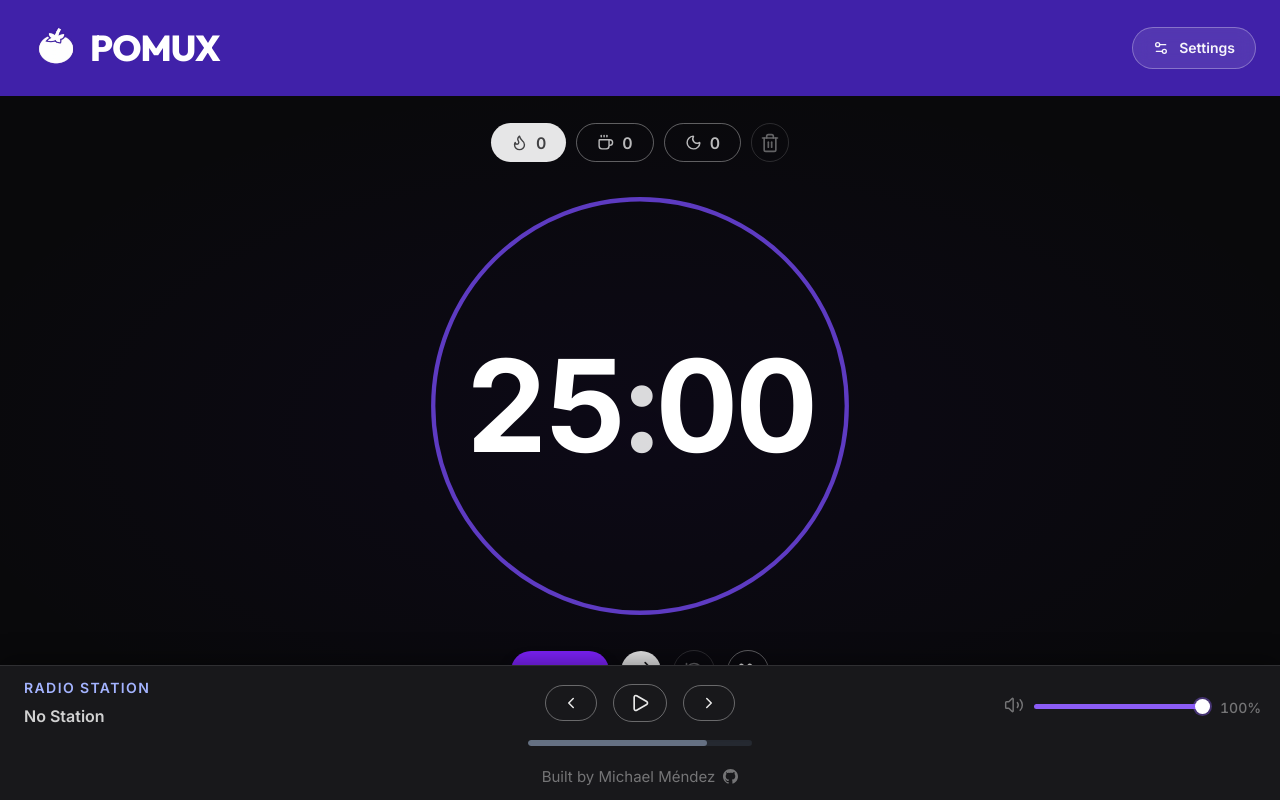
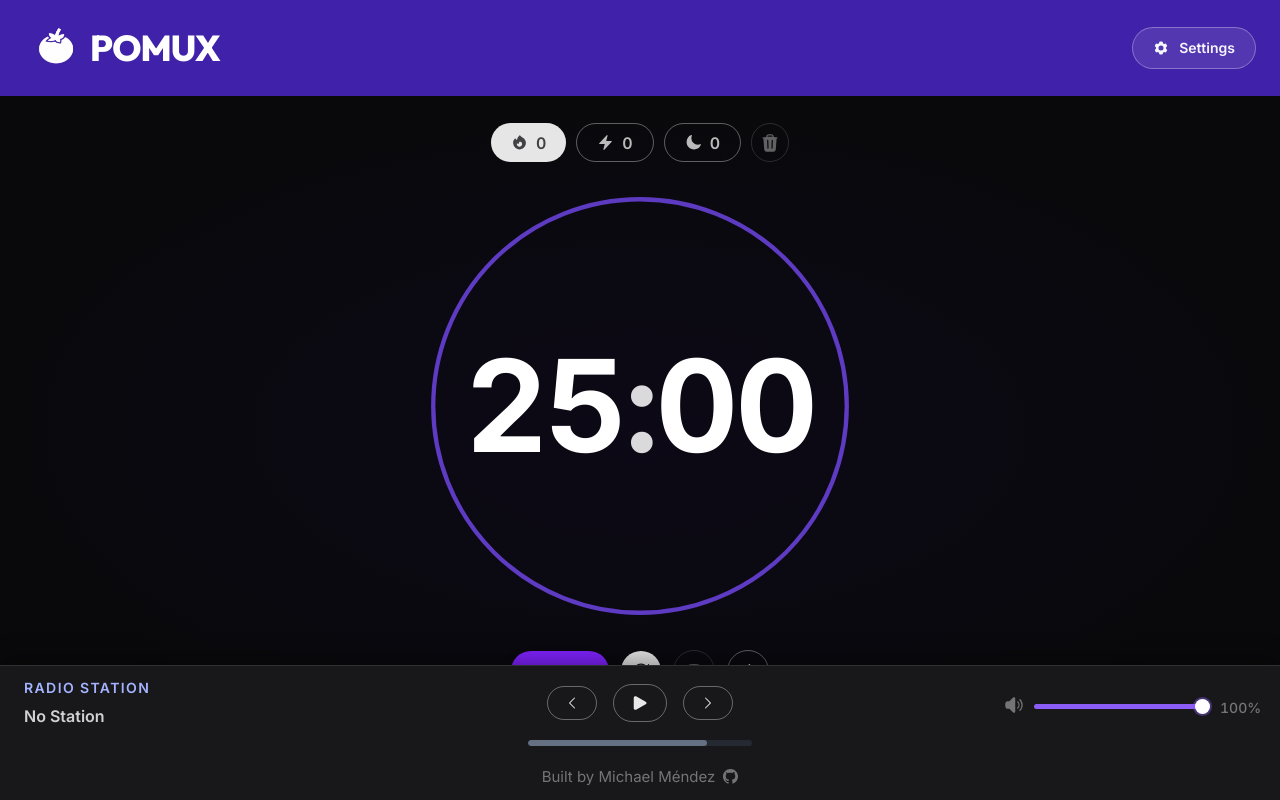
Before and after one commit to michaelmendez/pomux, a React (Vite) app: page / in a window 1280 px wide. Built offline with nearby package versions, Linux system fonts and the light colour scheme; no server answers.

Commit message:
feat: replace lucide-react icons with Heroicons in various components

```diff
--- a/package.json
+++ b/package.json
@@ -12,8 +12,8 @@
     "deploy:worker": "npx wrangler deploy"
   },
   "dependencies": {
+    "@heroicons/react": "^2.2.0",
     "@tailwindcss/vite": "^4.2.2",
-    "lucide-react": "^1.0.1",
     "react": "^19.2.4",
     "react-dom": "^19.2.4",
     "tailwindcss": "^4.2.2",
--- a/src/features/header/components/Settings.tsx
+++ b/src/features/header/components/Settings.tsx
@@ -3,7 +3,14 @@ import { useSettings } from "@/contexts/useSettings";
 import Slider from "@/shared/ui/Slider";
 import { ensureNotificationPermission } from "@/utils/notifications";
 import { toMinutes, toSeconds } from "@/utils/timeConversion";
-import { Bell, BellOff, Settings2, Volume2, VolumeX, X } from "lucide-react";
+import {
+  BellIcon,
+  BellSlashIcon,
+  Cog6ToothIcon,
+  SpeakerWaveIcon,
+  SpeakerXMarkIcon,
+  XMarkIcon,
+} from "@heroicons/react/24/solid";
 import { useEffect, useRef, useState } from "react";
 
 type SettingsToggleCardProps = {
@@ -191,7 +198,7 @@ export default function Settings() {
           title="Open settings"
           className="inline-flex items-center gap-2.5 rounded-full border border-white/30 bg-white/10 px-5 py-2.5 text-sm font-semibold text-white/95 backdrop-blur transition-colors hover:bg-white/20 focus-visible:outline-none focus-visible:ring-2 focus-visible:ring-white/40"
         >
-          <Settings2 size={16} />
+          <Cog6ToothIcon className="h-4 w-4" />
           Settings
         </button>
       </div>
@@ -234,7 +241,7 @@ export default function Settings() {
                   onClick={closeModal}
                   className="rounded-full border border-white/20 p-2 text-white/75 transition-colors hover:bg-white/10 hover:text-white focus-visible:outline-none focus-visible:ring-2 focus-visible:ring-white/40"
                 >
-                  <X size={16} />
+                  <XMarkIcon className="h-4 w-4" />
                 </button>
               </div>
 
@@ -314,8 +321,8 @@ export default function Settings() {
                       disabledTitle="Enable notifications"
                       enabledDescription="You will get alerts when a session ends."
                       disabledDescription="Get alerts when focus or break sessions complete."
-                      enabledIcon={<Bell size={18} />}
-                      disabledIcon={<BellOff size={18} />}
+                      enabledIcon={<BellIcon className="h-4 w-4" />}
+                      disabledIcon={<BellSlashIcon className="h-4 w-4" />}
                     />
 
                     <SettingsToggleCard
@@ -325,8 +332,8 @@ export default function Settings() {
                       disabledTitle="Enable sound"
                       enabledDescription="Play a sound when a session ends."
                       disabledDescription="Mute end-of-session sound alerts."
-                      enabledIcon={<Volume2 size={18} />}
-                      disabledIcon={<VolumeX size={18} />}
+                      enabledIcon={<SpeakerWaveIcon className="h-4 w-4" />}
+                      disabledIcon={<SpeakerXMarkIcon className="h-4 w-4" />}
                     />
                   </section>
                 </div>
--- a/src/features/radio/components/Station.tsx
+++ b/src/features/radio/components/Station.tsx
@@ -7,7 +7,7 @@ import useApi from "@/hooks/useApi";
 import Skeleton from "@/shared/ui/Skeleton";
 import type { RadioStation } from "@/types/types";
 import { toHttps } from "@/utils/toHttps";
-import { ChevronDown } from "lucide-react";
+import { ChevronDownIcon } from "@heroicons/react/24/solid";
 import { useEffect, useRef, useState } from "react";
 
 const RADIO_STATIONS_URL = env.radioStationsUrl;
@@ -105,7 +105,7 @@ export default function Station() {
                 isMobileExpanded ? "rotate-180" : "rotate-0"
               }`}
             >
-              <ChevronDown size={16} />
+              <ChevronDownIcon className="h-4 w-4" />
             </span>
           </span>
         </button>
--- a/src/features/radio/components/StationControls.tsx
+++ b/src/features/radio/components/StationControls.tsx
@@ -1,6 +1,5 @@
 import Button from "@/shared/ui/Button";
-import { ICON_SIZE } from "@/constants/consts";
-import { ChevronLeft, ChevronRight, Pause, Play } from "lucide-react";
+import { ChevronLeftIcon, ChevronRightIcon, PauseIcon, PlayIcon } from "@heroicons/react/24/solid";
 
 type Props = {
   isPlaying: boolean;
@@ -13,13 +12,13 @@ export default function StationControls({ isPlaying, onPlay, onPrev, onNext }: R
   return (
     <div className="flex items-center justify-center gap-4">
       <Button onClick={onPrev} title="Previous">
-        <ChevronLeft size={ICON_SIZE.SM} />
+        <ChevronLeftIcon className="h-4 w-4" />
       </Button>
       <Button onClick={onPlay} title={isPlaying ? "Pause" : "Play"}>
-        {isPlaying ? <Pause size={ICON_SIZE.MD} /> : <Play size={ICON_SIZE.MD} />}
+        {isPlaying ? <PauseIcon className="h-5 w-5" /> : <PlayIcon className="h-5 w-5" />}
       </Button>
       <Button onClick={onNext} title="Next">
-        <ChevronRight size={ICON_SIZE.SM} />
+        <ChevronRightIcon className="h-4 w-4" />
       </Button>
     </div>
   );
--- a/src/features/radio/components/VolumeBar.tsx
+++ b/src/features/radio/components/VolumeBar.tsx
@@ -1,6 +1,6 @@
-import { AUDIO_VOLUME, ICON_SIZE } from "@/constants/consts";
+import { AUDIO_VOLUME } from "@/constants/consts";
 import Slider from "@/shared/ui/Slider";
-import { Volume1, Volume2, VolumeX } from "lucide-react";
+import { SpeakerWaveIcon, SpeakerXMarkIcon } from "@heroicons/react/24/solid";
 import { useState } from "react";
 
 interface VolumeBarProps {
@@ -29,9 +29,9 @@ const VolumeBar = ({ onChange, initialVolume = AUDIO_VOLUME.DEFAULT }: VolumeBar
     }
   };
 
-  let VolumeIcon = Volume2;
-  if (volume === AUDIO_VOLUME.MIN) VolumeIcon = VolumeX;
-  else if (volume < AUDIO_VOLUME.LOW_THRESHOLD) VolumeIcon = Volume1;
+  let VolumeIcon = SpeakerWaveIcon;
+  if (volume === AUDIO_VOLUME.MIN) VolumeIcon = SpeakerXMarkIcon;
+  else if (volume < AUDIO_VOLUME.LOW_THRESHOLD) VolumeIcon = SpeakerWaveIcon; // low and normal uses same icon for now
 
   return (
     <div className="flex items-end gap-2.5">
@@ -40,7 +40,7 @@ const VolumeBar = ({ onChange, initialVolume = AUDIO_VOLUME.DEFAULT }: VolumeBar
         title={volume === AUDIO_VOLUME.MIN ? "Unmute" : "Mute"}
         className="text-white/40 hover:text-white transition-colors duration-200 cursor-pointer shrink-0 leading-none"
       >
-        <VolumeIcon size={ICON_SIZE.MD} strokeWidth={1.75} />
+        <VolumeIcon className="h-5 w-5" />
       </button>
       <Slider
         value={volume}
--- a/src/features/timer/components/TimerControlBar.tsx
+++ b/src/features/timer/components/TimerControlBar.tsx
@@ -1,7 +1,11 @@
-import { DEFAULT_DURATIONS, ICON_SIZE, TIMER_TYPES } from "@/constants/consts";
+import { DEFAULT_DURATIONS, TIMER_TYPES } from "@/constants/consts";
 import Button from "@/shared/ui/Button";
 import type { TimerTypes } from "@/types/types";
-import { FastForward, Repeat, RotateCcw } from "lucide-react";
+import {
+  ArrowPathIcon,
+  ArrowPathRoundedSquareIcon,
+  ArrowRightIcon,
+} from "@heroicons/react/24/solid";
 
 type TimerControlBarProps = {
   isTimerRunning: boolean;
@@ -40,7 +44,7 @@ export default function TimerControlBar({
         title={autoStart ? "Auto-start on" : "Auto-start off"}
         className="font-semibold rounded-full p-2.5 text-sm"
       >
-        <Repeat size={ICON_SIZE.MD} />
+        <ArrowPathIcon className="h-5 w-5" />
       </Button>
       <Button
         onClick={handleRefreshTime}
@@ -48,7 +52,7 @@ export default function TimerControlBar({
         disabled={seconds === DEFAULT_DURATIONS[activeButton]}
         className="font-semibold rounded-full p-2.5 text-sm"
       >
-        <RotateCcw size={ICON_SIZE.MD} />
+        <ArrowPathRoundedSquareIcon className="h-5 w-5" />
       </Button>
       <Button
         onClick={handleSkipToNextPhase}
@@ -58,7 +62,7 @@ export default function TimerControlBar({
         }
         className="font-semibold rounded-full p-2.5 text-sm"
       >
-        <FastForward size={ICON_SIZE.MD} />
+        <ArrowRightIcon className="h-5 w-5" />
       </Button>
     </div>
   );
--- a/src/features/timer/components/TimerSessionNav.tsx
+++ b/src/features/timer/components/TimerSessionNav.tsx
@@ -2,7 +2,7 @@ import { ICON_SIZE, TIMER_TYPES } from "@/constants/consts";
 import type { Sessions } from "@/contexts/SettingsProvider";
 import Button from "@/shared/ui/Button";
 import type { TimerTypes } from "@/types/types";
-import { Coffee, Flame, Moon, Trash2 } from "lucide-react";
+import { FireIcon, MoonIcon, BoltIcon, TrashIcon } from "@heroicons/react/24/solid";
 
 type TimerSessionNavProps = {
   activeButton: TimerTypes;
@@ -28,7 +28,7 @@ export default function TimerSessionNav({
         title="Pomodoro"
         className={NAV_BTN}
       >
-        <Flame size={17} className="shrink-0 opacity-80" />
+        <FireIcon style={{ width: 17, height: 17 }} className="shrink-0 opacity-80" />
         <span className="tabular-nums opacity-80 text-base xs:text-sm leading-none">
           {sessions.pomodoro}
         </span>
@@ -40,7 +40,7 @@ export default function TimerSessionNav({
         title="Short Break"
         className={NAV_BTN}
       >
-        <Coffee size={17} className="shrink-0 opacity-80" />
+        <BoltIcon style={{ width: 17, height: 17 }} className="shrink-0 opacity-80" />
         <span className="tabular-nums opacity-80 text-base xs:text-sm leading-none">
           {sessions.shortBreak}
         </span>
@@ -52,7 +52,7 @@ export default function TimerSessionNav({
         title="Long Break"
         className={NAV_BTN}
       >
-        <Moon size={17} className="shrink-0 opacity-80" />
+        <MoonIcon style={{ width: 17, height: 17 }} className="shrink-0 opacity-80" />
         <span className="tabular-nums opacity-80 text-base xs:text-sm leading-none">
           {sessions.longBreak}
         </span>
@@ -64,7 +64,7 @@ export default function TimerSessionNav({
         disabled={Object.values(sessions).every((s: number) => s === 0)}
         className="inline-flex items-center rounded-full p-2 text-sm"
       >
-        <Trash2 size={ICON_SIZE.MD} />
+        <TrashIcon style={{ width: ICON_SIZE.MD, height: ICON_SIZE.MD }} />
       </Button>
     </div>
   );
```
Also changed, not shown: 2 other files (tests, documents, lock files or other folders).
